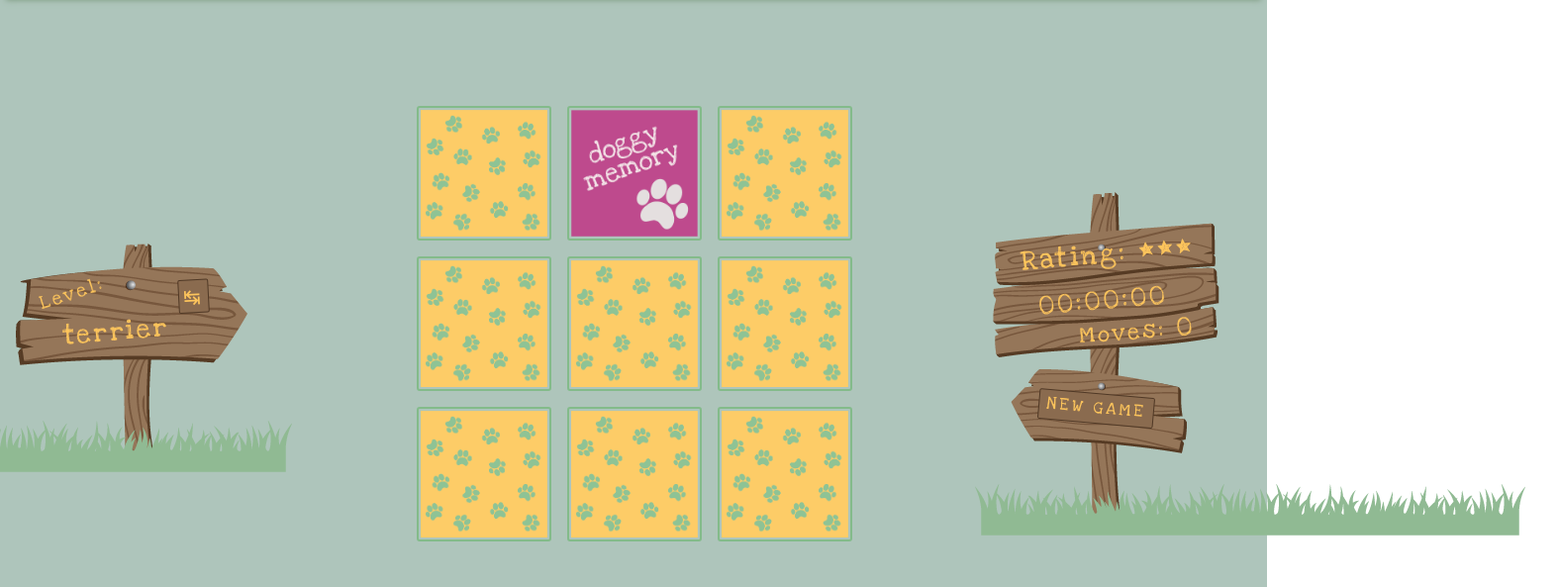
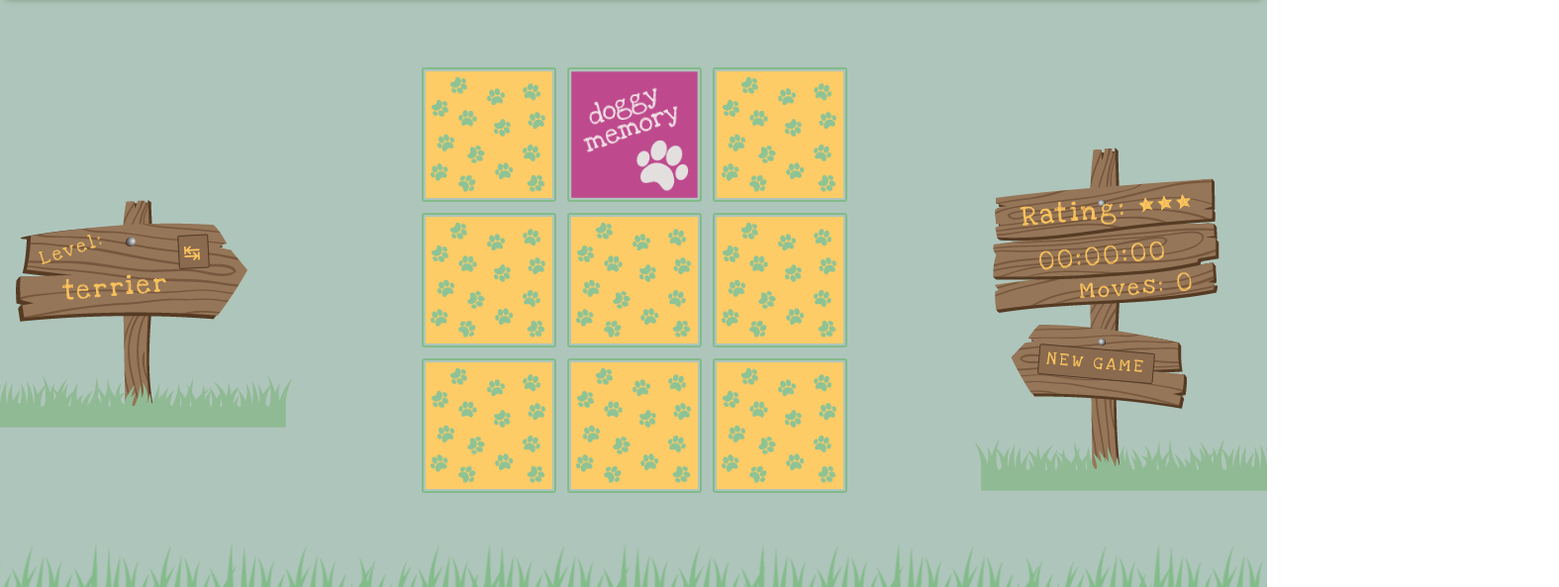
Before and after one commit to swestphal/memory-game, a website built with webpack: page app/index.html in a window 1280 px wide. Shown: the part 163-756 px from the top of the page at 99% size, 1575 px wide, since content can reach past the window. Built offline with nearby package versions, Linux system fonts and the light colour scheme.

Commit message:
style: responsive designed from medium to xlarge

```diff
--- a/app/assets/scripts/app.js
+++ b/app/assets/scripts/app.js
@@ -243,7 +243,7 @@ var memory = function() {
             level++;
             level = level % 3;
 
-            if (levels % 2 == 0) fieldSizeIsOdd = false;
+            if (levels[level].size % 2 == 0) fieldSizeIsOdd = false;
 
             gameLevel.innerText = levels[level].name;
             fieldSize = levels[level].size;
--- a/app/assets/styles/base/_global.pcss
+++ b/app/assets/styles/base/_global.pcss
@@ -24,7 +24,8 @@ a {
 }
 
 .wrapper {
-    max-width: 880;
+    //max-width: 880;
+    overflow: hidden;
     margin: 0 auto;
     background: #aec5bb;
 }
@@ -52,6 +53,9 @@ a {
     font-weight: normal;
     font-style: normal;
 }
+
+
+
 
 
 
@@ -114,11 +118,17 @@ a {
 
 
 
+
+
+
 /* '' */
 
 .icon-facebook:before {
     content: '\e801';
 }
+
+
+
 
 
 
@@ -130,11 +140,17 @@ a {
 
 
 
+
+
+
 /* '' */
 
 .icon-award:before {
     content: '\e803';
 }
+
+
+
 
 
 
@@ -146,11 +162,17 @@ a {
 
 
 
+
+
+
 /* '' */
 
 .icon-help:before {
     content: '\f128';
 }
+
+
+
 
 
 
@@ -162,4 +184,7 @@ a {
 
 
 
+
+
+
 /* '' */
--- a/app/assets/styles/base/_mixin.pcss
+++ b/app/assets/styles/base/_mixin.pcss
@@ -1,17 +1,35 @@
 @define-mixin atSmall {
-    @media (min-width: 300px) {
+    @media (min-width: 320px) {
+        @mixin-content;
+    }
+}
+
+@define-mixin atMediumSmall {
+    @media (min-width: 480px) {
         @mixin-content;
     }
 }
 
 @define-mixin atMedium {
-    @media (min-width: 530px) {
+    @media (min-width: 960px) {
+        @mixin-content;
+    }
+}
+
+@define-mixin atMediumLarge {
+    @media (min-width: 1070px) {
         @mixin-content;
     }
 }
 
 @define-mixin atLarge {
-    @media (min-width: 1010px) {
+    @media (min-width: 1300px) {
+        @mixin-content;
+    }
+}
+
+@define-mixin atXLarge {
+    @media (min-width: 1500px) {
         @mixin-content;
     }
 }
--- a/app/assets/styles/modules/_cards.pcss
+++ b/app/assets/styles/modules/_cards.pcss
@@ -9,12 +9,12 @@
         vertical-align: initial;
     }
 
-    @mixin atMedium {
+    @mixin atMediumLarge {
         border-spacing: .7em;
     }
 
-    @mixin atLarge {
-        border-spacing: 1em;
+    @mixin atXLarge {
+        border-spacing: 1.5em;
     }
 
     &__card {
@@ -34,12 +34,98 @@
     }
 
     &__flip-container {}
+
+
+    .field-table__card,
+    .front,
+    .back {
+        width: 136px;
+        height: 136px;
+    }
+
+    &.bernese {
+        .field-table__card,
+        .front,
+        .back {
+            @mixin atMedium {
+                width: 100px;
+                height: 100px;
+            }
+            @mixin atMediumLarge {
+                width: 120px;
+                height: 120px;
+            }
+            @mixin atLarge {
+                width: 150px;
+                height: 150px;
+            }
+        }
+    }
+    &.terrier {
+        .field-table__card,
+        .front,
+        .back {
+            @mixin atMedium {
+                width: 136px;
+                height: 136px;
+            }
+            @mixin atMediumLarge {
+                width: 150px;
+                height: 150px;
+            }
+        }
+    }
+
+    &.puppy {
+        .field-table__card,
+        .front,
+        .back {
+            @mixin atMedium {
+
+                width: 150px;
+                height: 150px;
+            }
+            @mixin atMediumLarge {}
+        }
+    }
 }
 
 
 .field-table__card {
     perspective: 1000px;
 }
+
+
+
+
+
+
+
+
+
+
+
+
+
+
+
+
+
+
+
+
+
+
+
+
+
+
+
+
+
+
+
+
 
 
 
@@ -56,12 +142,39 @@
     transform: rotateY(180deg);
 }
 
-.field-table__card,
-.front,
-.back {
-    width: 136px;
-    height: 136px;
-}
+
+
+
+
+
+
+
+
+
+
+
+
+
+
+
+
+
+
+
+
+
+
+
+
+
+
+
+
+
+
+
+
+
 
 
 
@@ -80,6 +193,38 @@
 
     position: relative;
 }
+
+
+
+
+
+
+
+
+
+
+
+
+
+
+
+
+
+
+
+
+
+
+
+
+
+
+
+
+
+
+
+
 
 
 
@@ -108,6 +253,38 @@
 
 
 
+
+
+
+
+
+
+
+
+
+
+
+
+
+
+
+
+
+
+
+
+
+
+
+
+
+
+
+
+
+
+
+
 /* front pane, placed above back */
 
 .front {
@@ -126,6 +303,38 @@
 
 
 
+
+
+
+
+
+
+
+
+
+
+
+
+
+
+
+
+
+
+
+
+
+
+
+
+
+
+
+
+
+
+
+
 /* back, initially hidden pane */
 
 .back {
--- a/app/assets/styles/modules/_grid.pcss
+++ b/app/assets/styles/modules/_grid.pcss
@@ -1,5 +1,11 @@
 .grid {
-    min-height: 640px;
+
+    @mixin atMedium {
+        min-height: 456px;
+    } //min-height: 640px;
+    @mixin atMediumLarge {
+        min-height: 551px;
+    } //min-height: 640px;
     padding-top: 1em;
     display: flex;
     align-items: stretch;
@@ -9,10 +15,16 @@
 
         align-self: center;
         width: 700px;
+        @mixin atXLarge {
+            width: 800px; //align-self: center;
+        }
     }
 
     &__col-sidebar {
         width: 300px;
-        position: relative; //align-self: center;
+        position: relative;
+        @mixin atXLarge {
+            width: 350px; //align-self: center;
+        }
     }
 }
--- a/app/temp/scripts/app.js
+++ b/app/temp/scripts/app.js
@@ -302,7 +302,7 @@ var memory = function () {
             level++;
             level = level % 3;
 
-            if (levels % 2 == 0) fieldSizeIsOdd = false;
+            if (levels[level].size % 2 == 0) fieldSizeIsOdd = false;
 
             gameLevel.innerText = levels[level].name;
             fieldSize = levels[level].size;
```
Also changed, not shown: app/assets/css/style/style.css.
